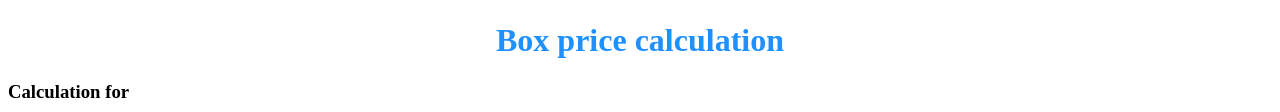
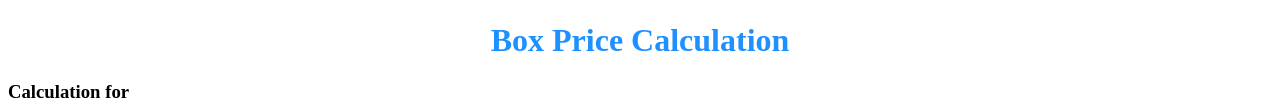
Before and after one commit to Swanpyaebox/.com, a plain HTML site: page index.html in a window 1280 px wide. Shown: the part 211-323 px from the top of the page. Drawn offline with Linux system fonts and the light colour scheme.

Commit message:
Update index.html

```diff
--- a/index.html
+++ b/index.html
@@ -5,7 +5,7 @@
     </head>
     <body>
         <img src="Background image.jpg" img>
-        <h1>Box price calculation</h1>
+        <h1>Box Price Calculation</h1>
         <h3>Calculation for</h3>
         <ol>
             <li class="measure">millimetre ( mm )</li>
```
